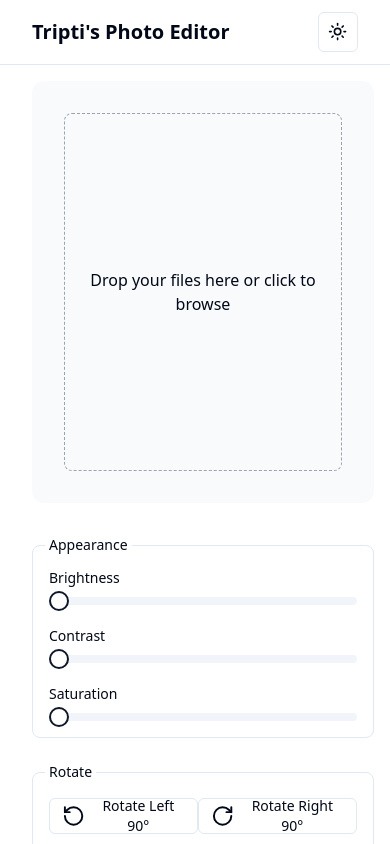
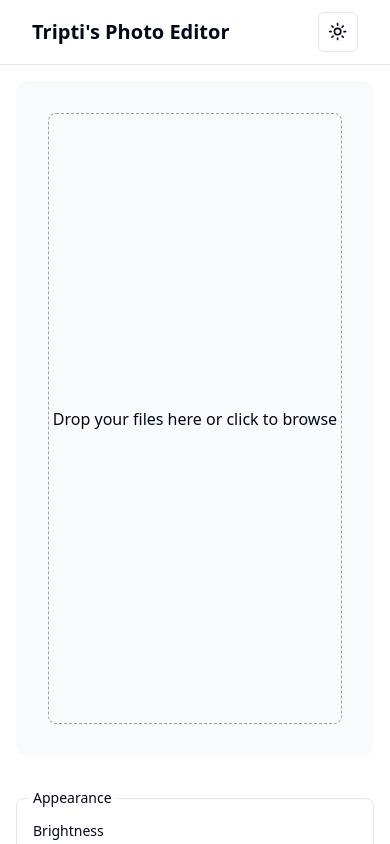
Before and after one commit to AshishKumarD/tripti-image-editor, a React (Vite) app: page / in a window 390 px wide. Shown: the top 844 px of the page. Built offline with nearby package versions, Linux system fonts and the light colour scheme.

Commit message:
responsive fixed

```diff
--- a/src/dashboard.tsx
+++ b/src/dashboard.tsx
@@ -13,9 +13,9 @@ import { Slider } from "./components/ui/slider"
 
 export function Dashboard() {
 	return (
-		<div className="grid h-screen w-full pl-4 md:pl-8 lg:pl-12">
+		<div className="md:pl08 grid h-screen w-full">
 			<div className="flex h-full flex-col">
-				<main className="grid flex-1 grid-cols-1 gap-4 overflow-auto p-4 md:grid-cols-3 lg:grid-cols-4">
+				<main className="grid grid-cols-1 gap-4 overflow-auto p-4 md:grid-cols-3 lg:grid-cols-4">
 					{/* Left Panel */}
 					<div className="hidden flex-col items-start gap-8 md:col-span-1 md:flex lg:col-span-1">
 						<form className="grid w-full items-start gap-6">
@@ -39,11 +39,12 @@ export function Dashboard() {
 									<Slider />
 								</div>
 							</fieldset>
+
 							<fieldset className="row-span-2 gap-6 rounded-lg border p-4">
 								<legend className="-ml-1 px-1 text-sm font-medium">
 									Rotate
 								</legend>
-								<div className="flex justify-between">
+								<div className="flex justify-evenly">
 									<Button
 										variant="outline"
 										size="sm"
@@ -83,8 +84,8 @@ export function Dashboard() {
 					</div>
 
 					{/* Main Content */}
-					<div className="relative flex h-full min-h-[50vh] flex-col rounded-xl bg-muted/50 p-4 md:col-span-2 lg:col-span-3">
-						<div className="max-h-[calc(100vh-10rem)] flex-1 overflow-auto">
+					<div className="relative flex h-full min-h-[80vh] flex-col overflow-auto rounded-xl bg-muted/50 p-4 md:col-span-2 lg:col-span-3">
+						<div className="flex-1 overflow-auto">
 							<MyDropzone />
 						</div>
 					</div>
@@ -115,7 +116,7 @@ export function Dashboard() {
 						</fieldset>
 						<fieldset className="row-span-2 gap-6 rounded-lg border p-4">
 							<legend className="-ml-1 px-1 text-sm font-medium">Rotate</legend>
-							<div className="flex justify-between">
+							<div className="flex justify-evenly">
 								<Button variant="outline" size="sm" className="gap-1.5 text-sm">
 									<RotateCcw />
 									Rotate Left 90°
```
